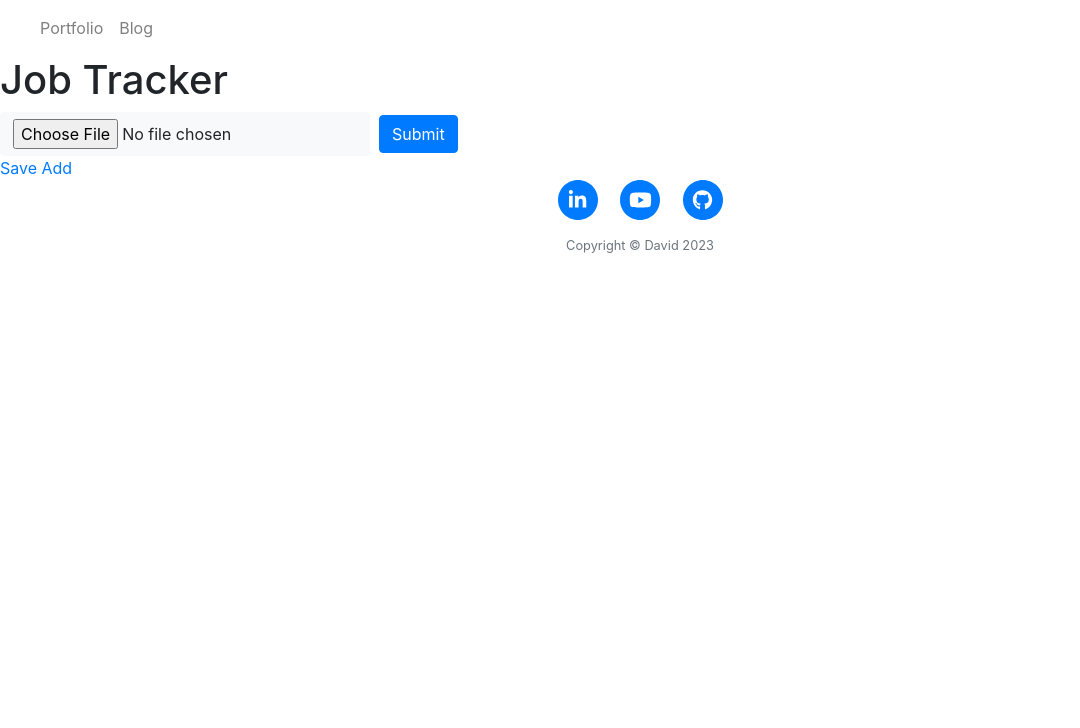
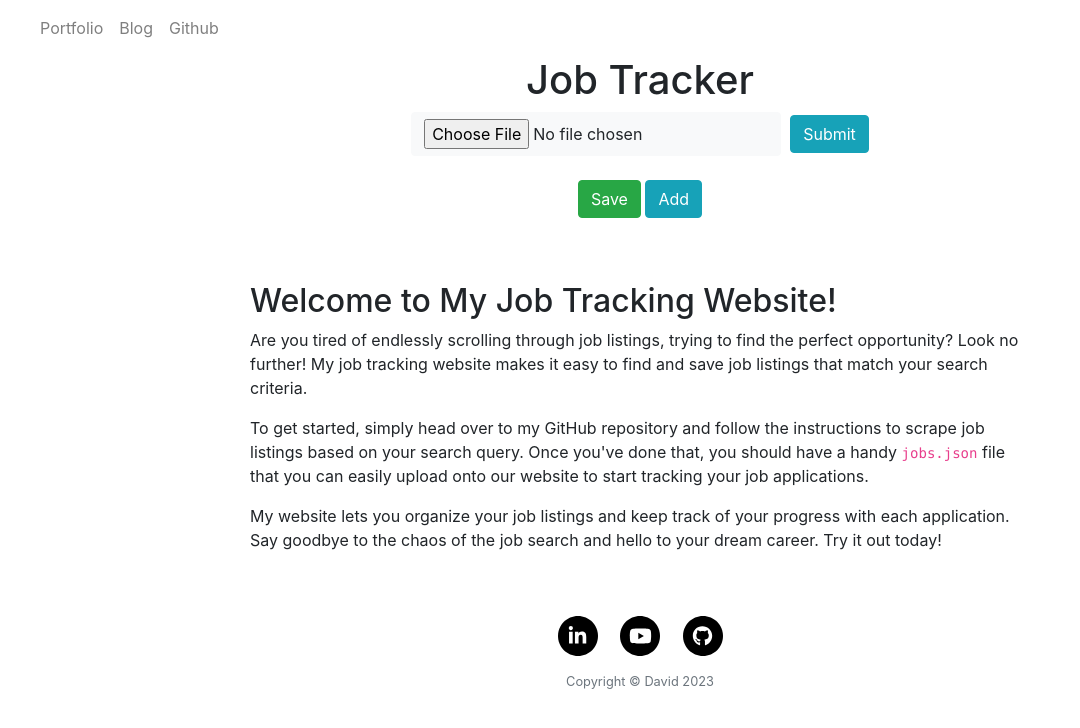
Before and after one commit to dave-cao/Job-Tracker, a Flask app: page / in a window 1280 px wide. Shown: the top 728 px of the page, without its empty margins (0-1080 px from the left). Run offline with Flask 2, Linux system fonts and the light colour scheme; some libraries are stand-ins or nearby versions.

Commit message:
did some styling for webpage

```diff
--- a/main.py
+++ b/main.py
@@ -25,6 +25,7 @@ def home():
         file = request.files["file"]
 
         jobs = handle_json(file)
+        print(jobs)
 
         return render_template("index.html", jobs=jobs)
 
@@ -88,7 +89,11 @@ def save():
     # Write job info into csv file
     save_jobs(jobs)
 
-    return redirect(url_for("home"))
+    current_url = request.args.get("current_url", "Error occurred")
+    if current_url == "home":
+        return redirect(url_for("home"))
+    else:
+        return redirect(current_url)
 
 
 @app.route("/add", methods={"GET", "POST"})
@@ -109,7 +114,6 @@ def add():
             "status": {"name": "status...", "color": "white", "progression": 0},
         }
 
-        print(job_info)
         jobs.insert(0, job_info)
 
         return redirect(url_for("home"))
@@ -117,6 +121,21 @@ def add():
     return render_template("add.html")
 
 
+@app.route("/delete/<int:job_id>")
+def delete(job_id):
+    global jobs
+
+    for job in jobs:
+        if job["id"] == job_id:
+            jobs.remove(job)
+
+    current_url = request.args.get("current_url", "Error occurred")
+    if current_url == "home":
+        return redirect(url_for("home"))
+    else:
+        return redirect(current_url)
+
+
 if __name__ == "__main__":
     app.run(debug=True)
 
--- a/static/css/base.css
+++ b/static/css/base.css
@@ -1,5 +1,3 @@
-html {
-}
 #myBtn {
   display: none; /* Hidden by default */
   position: fixed; /* Fixed/sticky position */
@@ -8,7 +6,7 @@ html {
   z-index: 99; /* Make sure it does not overlap */
   border: none; /* Remove borders */
   outline: none; /* Remove outline */
-  background-color: red; /* Set a background color */
+  background-color: blue; /* Set a background color */
   color: white; /* Text color */
   cursor: pointer; /* Add a mouse pointer on hover */
   padding: 15px; /* Some padding */
@@ -19,3 +17,43 @@ html {
 #myBtn:hover {
   background-color: #555; /* Add a dark-grey background on hover */
 }
+
+.btn-style {
+  text-align: center;
+  margin: 1.5rem;
+
+  list-style-type: none;
+}
+
+.tab-style {
+  display: flex;
+  justify-content: space-around;
+}
+
+.list-inline a {
+  color: black;
+  text-decoration: none;
+  width: 100%;
+  text-align: center;
+}
+
+.list-inline a:hover {
+  color: red;
+  text-decoration: none;
+  cursor: pointer;
+}
+
+@media only screen and (max-width: 710px) {
+  .tab-style {
+    display: flex;
+    flex-wrap: wrap;
+    justify-content: space-around;
+  }
+
+  .list-inline a {
+    border-bottom: 1px black solid;
+    background-color: white;
+    width: 70%;
+    margin: 4px;
+  }
+}
--- a/static/css/home.css
+++ b/static/css/home.css
@@ -12,3 +12,17 @@
   display: flex;
   justify-content: space-around;
 }
+
+h1,
+form {
+  text-align: center;
+}
+
+.welcome-text {
+  max-width: 780px;
+  margin: auto;
+  left: 50%;
+  width: 90%;
+  margin-top: 4rem;
+  margin-bottom: 4rem;
+}
--- a/templates/base.html
+++ b/templates/base.html
@@ -32,6 +32,10 @@
                 <li class="nav-item">
                     <a class="nav-link" href="https://davidsblog.xyz" target="_blank">Blog</a>
                 </li>
+
+                <li class="nav-item">
+                    <a class="nav-link" href="#" target="_blank">Github</a>
+                </li>
             </ul>
         </div>
     </nav>
@@ -50,15 +54,19 @@
         {% endwith %}
 
         {% block content %}
+            <div class="btn-style">
+                <a class="btn btn-success" href="{{url_for("save", current_url=request.url)}}">Save</a>
+                <a class="btn btn-info" href="{{url_for("add")}}">Add</a>
+            </div>
 
             {% if request.endpoint != "home" or jobs %}
-            <ul class="tabs">
-                <a href="{{ url_for("home") }}"><li>All</li></a>
-                <a href="{{ url_for("tabbed", status="status...") }}"><li>Untouched</li></a>
-                <a href="{{ url_for("tabbed", status="Applied and Waiting") }}"><li>Applied and Waiting</li></a>
-                <a href="{{ url_for("tabbed", status="Interview Process") }}"><li>Interview Process</li></a>
-                <a href="{{ url_for("tabbed", status="Offer") }}"><li>Offer</li></a>
-                <a href="{{ url_for("tabbed", status="Rejected") }}"><li>Rejected</li></a>
+            <ul class="list-inline tab-style">
+                <a class="list-inline-item list-inline-item-action" href="{{ url_for("home") }}"><li>All</li></a>
+                <a class="list-inline-item list-inline-item-action" href="{{ url_for("tabbed", status="status...") }}"><li>Untouched</li></a>
+                <a class="list-inline-item flex-row" href="{{ url_for("tabbed", status="Applied and Waiting") }}"><li>Applied and Waiting</li></a>
+                <a class="list-inline-item flex-row" href="{{ url_for("tabbed", status="Interview Process") }}"><li>Interview Process</li></a>
+                <a class="list-inline-item flex-row" href="{{ url_for("tabbed", status="Offer") }}"><li>Offer</li></a>
+                <a class="list-inline-item flex-row" href="{{ url_for("tabbed", status="Rejected") }}"><li>Rejected</li></a>
             </ul>
 
             {% endif %}
@@ -67,7 +75,7 @@
 
                 <div class="list-group">
                     {% for job in jobs %}
-                        <li style="background-color: {{ job.status.color }};" class="list-group-item list-group-item-action flex-column align-items-start no-select status-color" onclick="changeStatus(event)">
+                        <li style="background-color: {{ job.status.color }};" class="list-group-item list-group-item-action flex-column align-items-start no-select status-color">
 
                             <div class="d-flex w-100 justify-content-between">
                                 <h5 class="mb-1">{{ job.id }}. <a href="{{ url_for("job_page", job_id=job.id) }}">{{ job.title }} ~ <small>{{ job.company_name }}</small></a></h5>
@@ -75,7 +83,10 @@
                             </div>
                             <small><a href="{{ job.application_link }}">Apply: </a></small>
                             <small>{{ job.application_details }}</small>
-                            <p>{{ job.job_description[:100] }}...</p>
+                            <div class="d-flex w-100 justify-content-between">
+                                <p>{{ job.job_description[:100] }}...</p>
+                                <small> <a href="{{ url_for("delete", job_id=job.id, current_url=request.url) }}">❌</a></small>
+                            </div>
                         </li>
 
 
--- a/templates/index.html
+++ b/templates/index.html
@@ -13,16 +13,27 @@
             <input id="fileinput" class="btn btn-light" type="file" name="file" accept=".json">
             <label for="file"></label>
 
-        <input class="btn btn-primary" type="submit" value="Submit">
+        <input class="btn btn-info" type="submit" value="Submit">
     </form>
-    <a href="{{url_for("save")}}">Save</a>
-    <a href="{{url_for("add")}}">Add</a>
 
         {{ super() }}
 
 
+        {% if not jobs %}
 
-    {% block stripts %}
+            <div class="welcome-text">
+                <h2>Welcome to My Job Tracking Website!</h2>
+                <p>Are you tired of endlessly scrolling through job listings, trying to find the perfect opportunity? Look no further! My job tracking website makes it easy to find and save job listings that match your search criteria.</p>
+                <p>To get started, simply head over to my GitHub repository and follow the instructions to scrape job listings based on your search query. Once you've done that, you should have a handy <code>jobs.json</code> file that you can easily upload onto our website to start tracking your job applications.</p>
+                <p>My website lets you organize your job listings and keep track of your progress with each application. Say goodbye to the chaos of the job search and hello to your dream career. Try it out today!</p>
+
+            </div>
+
+        {% endif %}
+
+
+
+    {% block scripts %}
    <script src="{{ url_for("static", filename="js/home.js") }}"></script>
 
     {% endblock %}
```
Also changed, not shown: TODO.md (+1 -0 lines), jobs.json, 1 other file.
